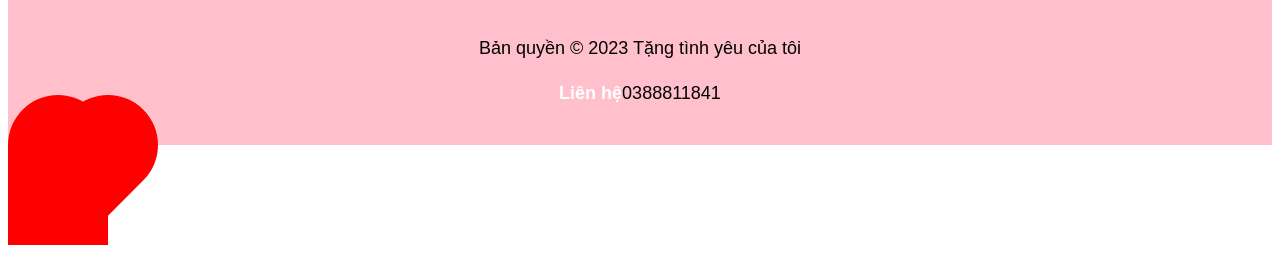
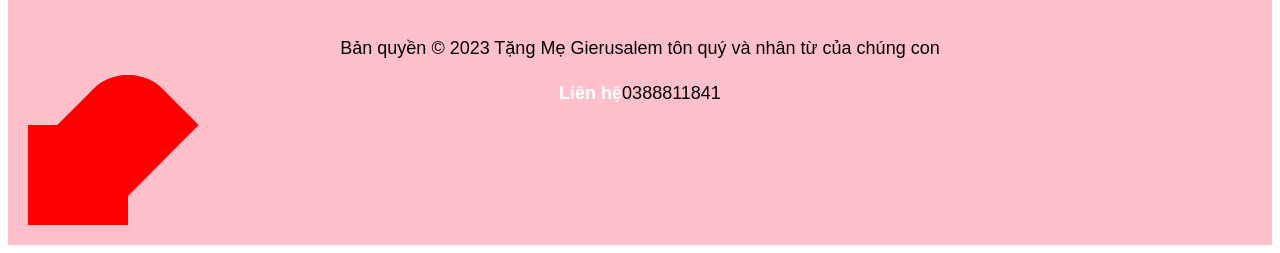
Before and after one commit to congcong27040404/tutu, a plain HTML site: page index.html in a window 1280 px wide. Shown: the part 590-843 px from the top of the page. Drawn offline with Linux system fonts and the light colour scheme.

Commit message:
Update index.html

```diff
--- a/index.html
+++ b/index.html
@@ -60,12 +60,9 @@
       <p>Cảm tạ Cha Mẹ đã dành tất cả tình yêu thương cho chúng con. Con yêu cha mẹ!</p>
     </main>
     <footer>
-      <p>Bản quyền © 2023 Tặng tình yêu của tôi</p>
+      <p>Bản quyền © 2023 Tặng Mẹ Gierusalem tôn quý và nhân từ của chúng con</p>
       <p><a href="#">Liên hệ</a>0388811841</p>
-    </footer>
-  </body>
-</html>
-<style>
+      <style>
   .heart {
     width: 100px;
     height: 100px;
@@ -92,3 +89,6 @@
 </style>
 
 <div class="heart"></div>
+    </footer>
+  </body>
+</html>
```
